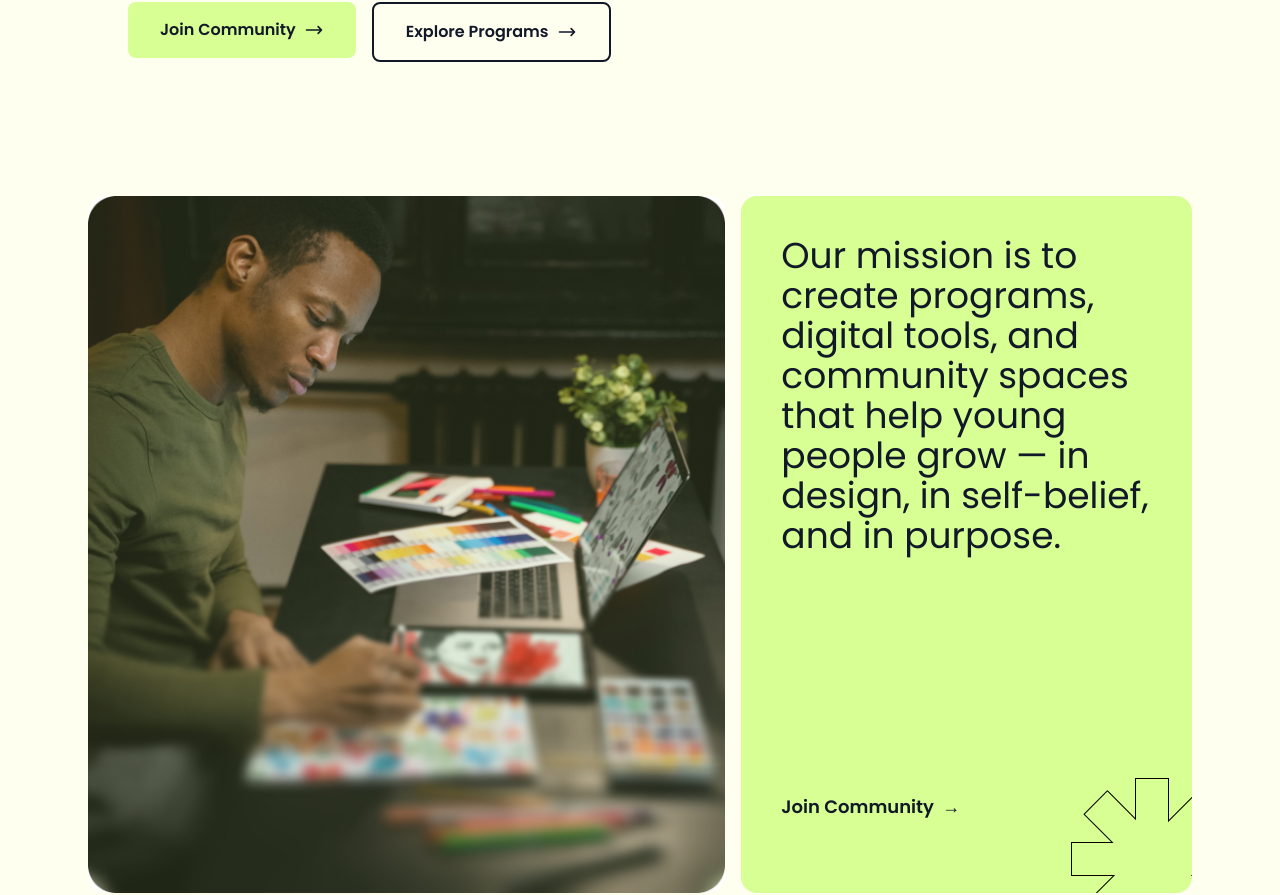
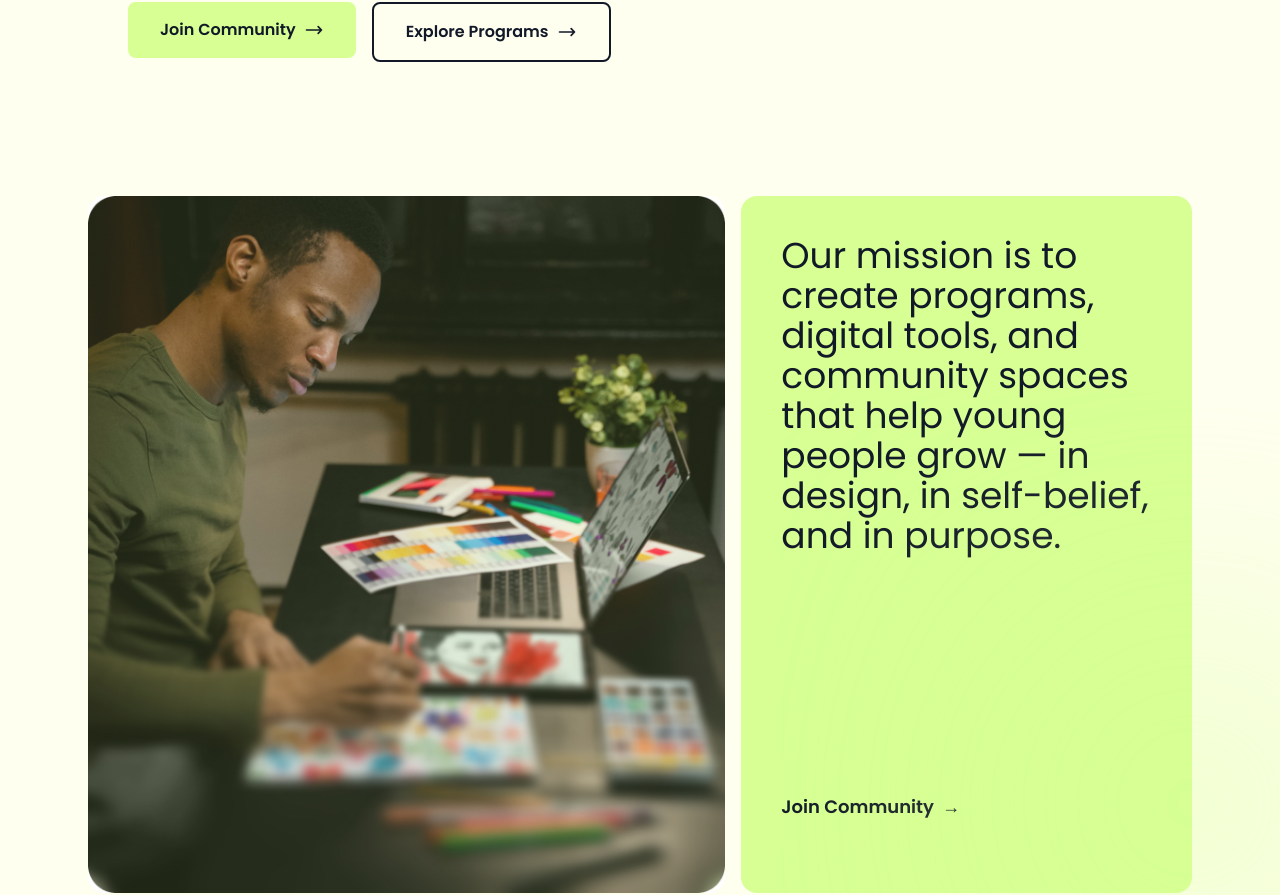
Before and after one commit to raysummer9/ndaraacademy_landingpage, a Next.js app: page / in a window 1280 px wide. Shown: the part 652-1547 px from the top of the page. Built offline with nearby package versions, Linux system fonts and the light colour scheme.

Commit message:
Decorative element

```diff
--- a/src/components/sections/MissionSection.tsx
+++ b/src/components/sections/MissionSection.tsx
@@ -2,8 +2,8 @@ import React from 'react';
 
 const MissionSection = () => {
   return (
-    <section className="py-3 sm:py-12 bg-[#fffff0]">
-      <div className="max-w-6xl mx-auto px-3 sm:px-6">
+    <section className="py-3 sm:py-12 bg-[#fffff0] relative overflow-visible">
+      <div className="max-w-6xl mx-auto px-3 sm:px-6 relative">
         <div className="grid grid-cols-1 lg:grid-cols-12 gap-4 items-stretch">
           {/* Left Column - Image (60% width) */}
           <div className="order-1 lg:order-1 lg:col-span-7 flex items-stretch animate-fade-in-up animation-delay-200">
@@ -36,11 +36,11 @@ const MissionSection = () => {
               </a>
 
               {/* Decorative Element - Bottom Right */}
-              <div className="absolute bottom-0 right-0 opacity-20 animate-fade-in-up animation-delay-1000">
+              <div className="absolute -bottom-80 -right-60 animate-fade-in-up animation-delay-1000">
                 <img
-                  src="/assets/mission-backdrop.svg"
+                  src="/assets/ellipse3.svg"
                   alt="Mission backdrop decoration"
-                  className="w-25 h-25"
+                  className="w-[820px] h-[820px] opacity-100"
                 />
               </div>
             </div>
```
Also changed, not shown: public/assets/ellipse3.svg (added).
